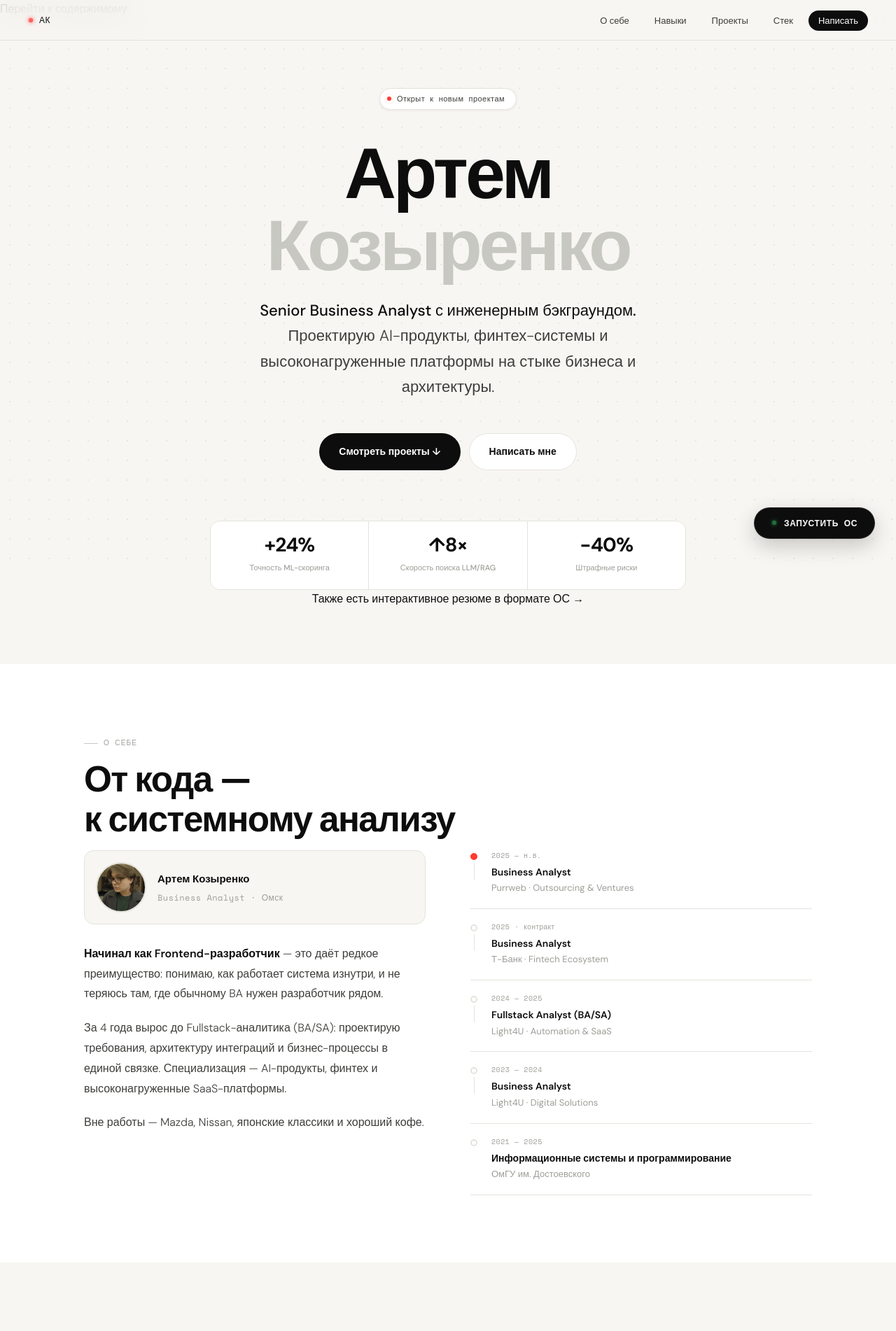
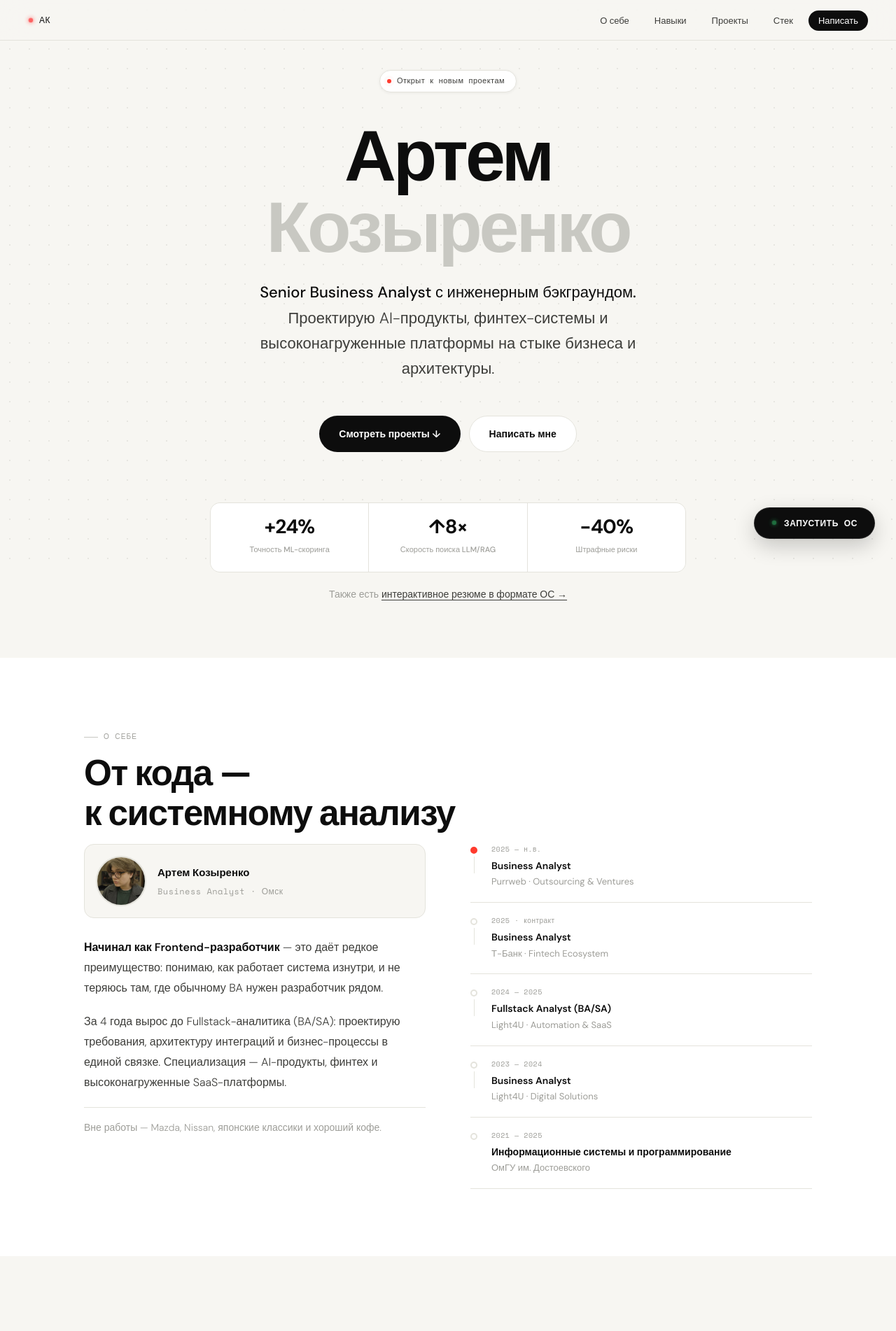
Before and after one commit to Arti-Ko/teta, a Next.js app: page / in a window 1280 px wide. Shown: the top 1902 px of the page at 70% size. Built offline with nearby package versions, Linux system fonts and the light colour scheme; no server answers.

Commit message:
Update portfolio.css

```diff
--- a/src/app/portfolio.css
+++ b/src/app/portfolio.css
@@ -446,3 +446,55 @@
   .hstat { padding: 14px 16px; }
   .fab-os { bottom: 20px; right: 20px; padding: 10px 18px; font-size: 11px; }
 }
+
+/* ── SKIP TO CONTENT ──────────────────────────────────────── */
+.skip-to-content {
+  position: absolute;
+  top: -100px;
+  left: 16px;
+  z-index: 9999;
+  background: var(--white);
+  color: var(--ink);
+  padding: 8px 16px;
+  border-radius: 8px;
+  border: 1px solid var(--border);
+  font-size: 14px;
+  font-weight: 600;
+  text-decoration: none;
+  transition: top 0.2s;
+}
+.skip-to-content:focus { top: 16px; }
+
+/* ── HERO OS HINT ─────────────────────────────────────────── */
+.hero-os-hint {
+  margin-top: 20px;
+  font-size: 14px;
+  color: var(--ink3);
+}
+.hero-os-link {
+  color: var(--ink2);
+  text-decoration: underline;
+  text-underline-offset: 3px;
+  transition: color 0.2s;
+}
+.hero-os-link:hover { color: var(--ink); }
+
+/* ── ABOUT PERSONAL NOTE ──────────────────────────────────── */
+.about-personal {
+  margin-top: 20px;
+  padding-top: 16px;
+  border-top: 1px solid var(--border);
+  font-size: 14px;
+  color: var(--ink3);
+}
+
+/* ── PREFERS REDUCED MOTION ───────────────────────────────── */
+@media (prefers-reduced-motion: reduce) {
+  .reveal {
+    transition: none !important;
+    opacity: 1 !important;
+    transform: none !important;
+  }
+  .os-indicator, .os-indicator-red, .ap-dot { animation: none !important; }
+  .scroll-progress { transition: none !important; }
+}
```
